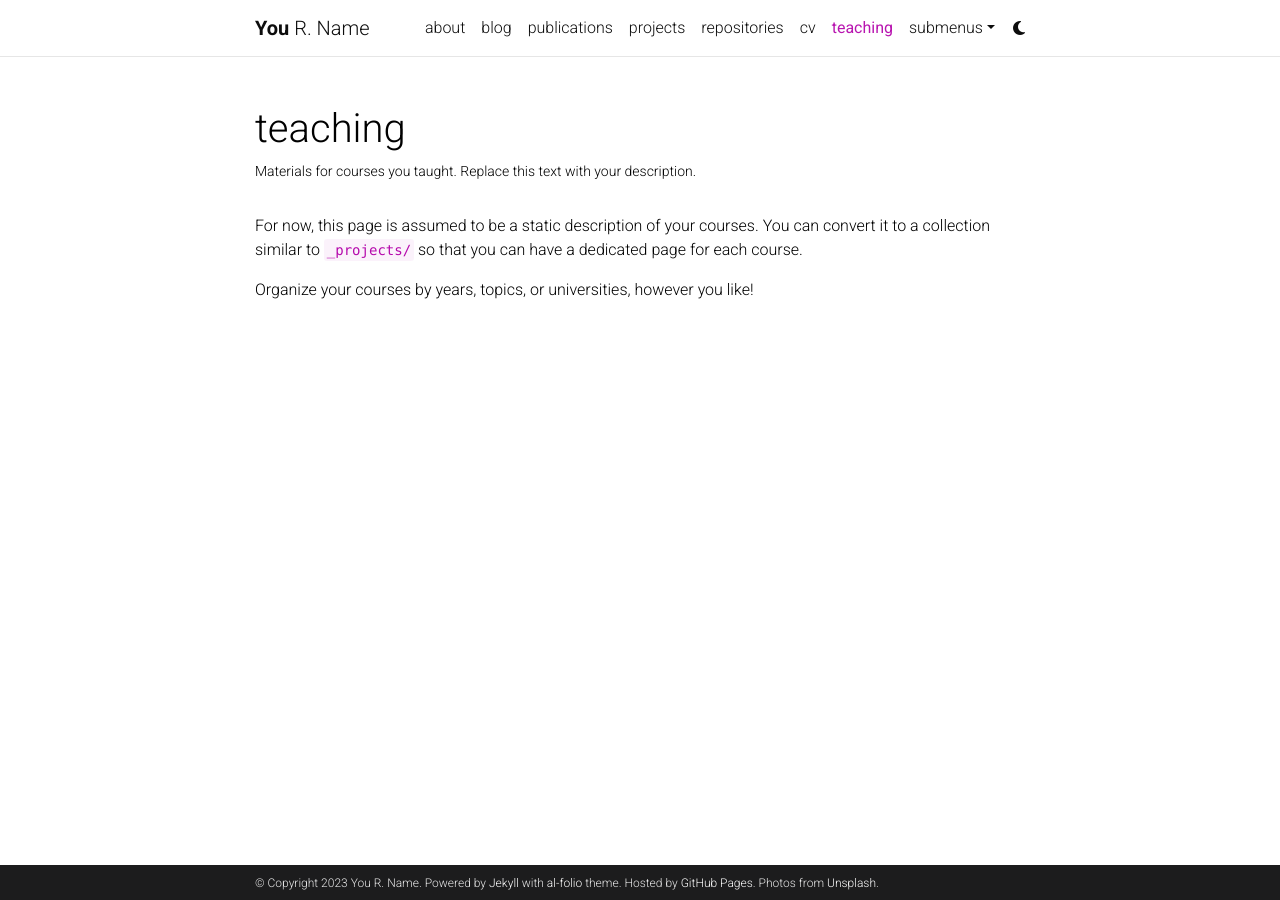
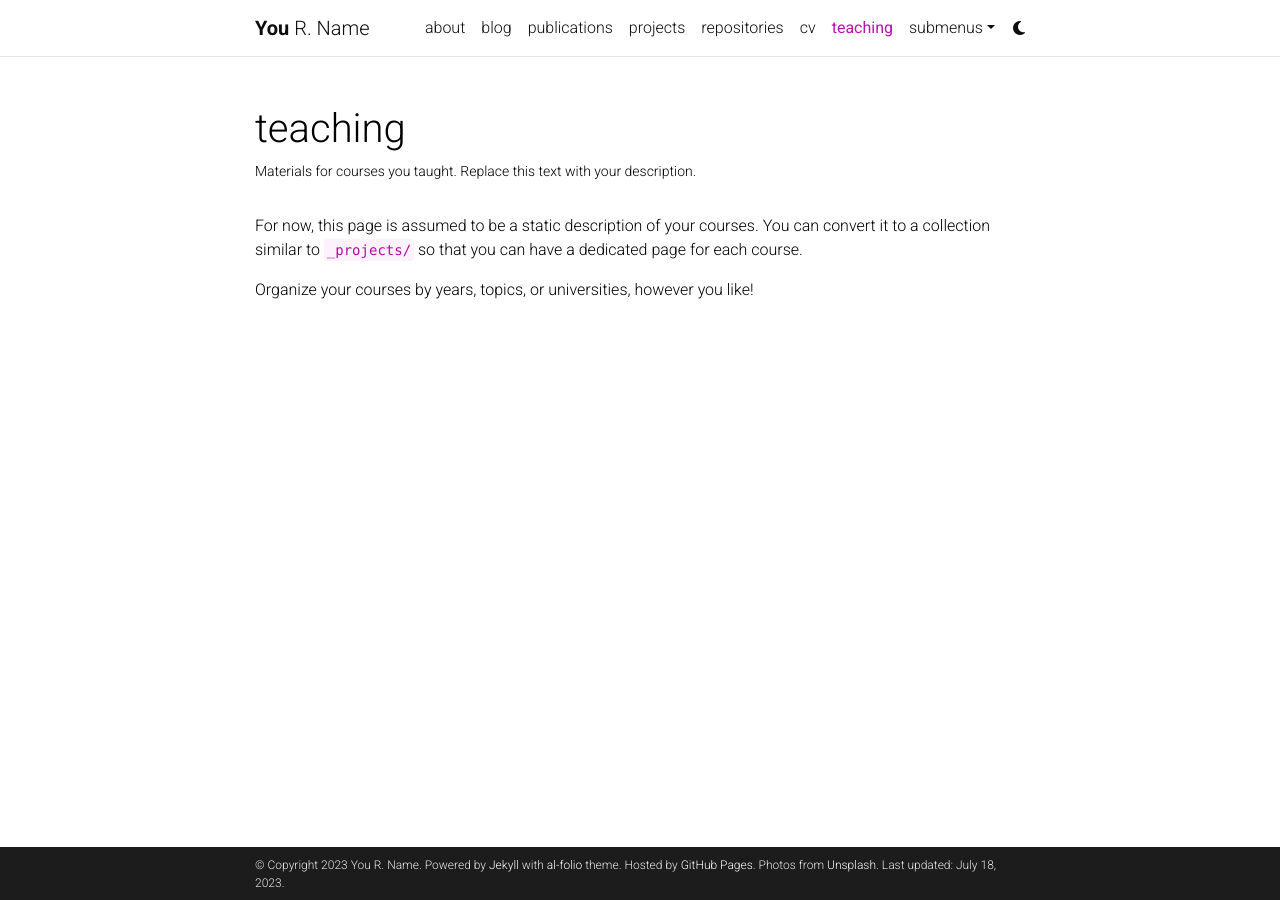
Before and after one commit to fbpierazzi/new-website, a Jekyll site: the page built from _pages/teaching.md, in a window 1280 px wide. Built offline with Jekyll 4.4.1, drawn with Linux system fonts in a browser that asks for light colours; comment, search, counter and statistics services are not loaded; a style sheet for code colours, icons or effects is not loaded; some of the changed lines change nothing that is shown.

Commit message:
Update _config.yml

```diff
--- a/_config.yml
+++ b/_config.yml
@@ -18,9 +18,9 @@
 lang: en # the language of your site (for example: en, fr, cn, ru, etc.)
 icon: ⚛️  # the emoji used as the favicon (alternatively, provide image name in /assets/img/)
 
-url: https://alshedivat.github.io # the base hostname & protocol for your site
-baseurl: /al-folio # the subpath of your site, e.g. /blog/
-last_updated: false # set to true if you want to display last updated in the footer
+url: https://fbpierazzi.github.io # the base hostname & protocol for your site
+baseurl: /new-website # the subpath of your site, e.g. /blog/
+last_updated: true # set to true if you want to display last updated in the footer
 impressum_path:  # set to path to include impressum link in the footer, use the same path as permalink in a page, helps to conform with EU GDPR
 
 # -----------------------------------------------------------------------------
```
